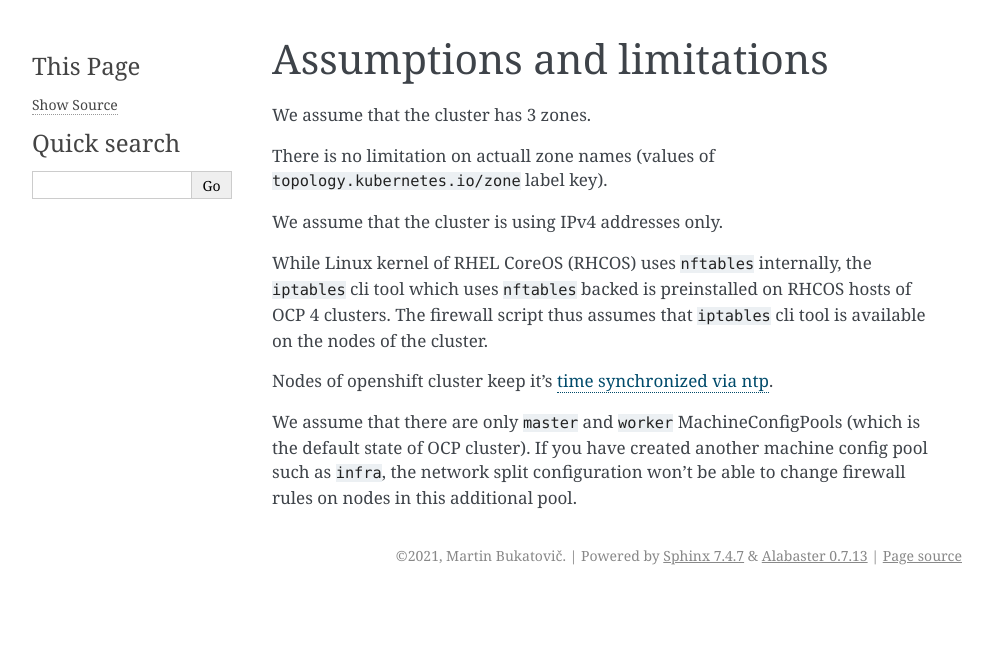
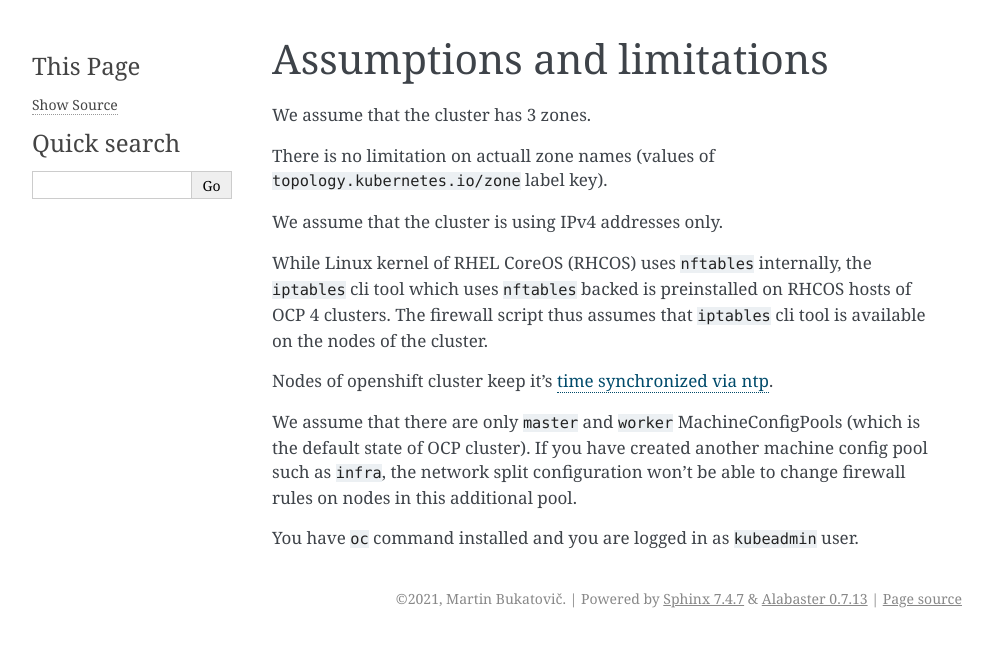
Before and after one commit to red-hat-storage/ocp-network-split, a Sphinx documentation site: the page built from docs/assumptions.rst, in a window 1280 px wide. Shown: the top 647 px of the page, without its empty margins (148-1141 px from the left). Built offline with Sphinx 7.4.7, drawn with Linux system fonts in a browser that asks for light colours.

Commit message:
docs: assumption about oc access

```diff
--- a/docs/assumptions.rst
+++ b/docs/assumptions.rst
@@ -22,4 +22,6 @@ We assume that there are only ``master`` and ``worker`` MachineConfigPools
 machine config pool such as ``infra``, the network split configuration won't
 be able to change firewall rules on nodes in this additional pool.
 
+You have ``oc`` command installed and you are logged in as ``kubeadmin`` user.
+
 .. _`time synchronized via ntp`: https://docs.openshift.com/container-platform/4.6/post_installation_configuration/machine-configuration-tasks.html#installation-special-config-chrony_post-install-machine-configuration-tasks
```
